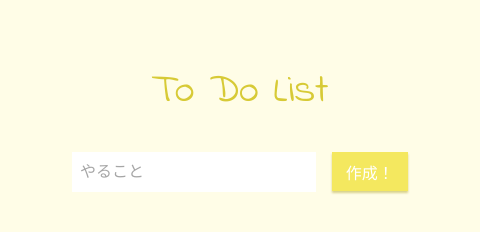
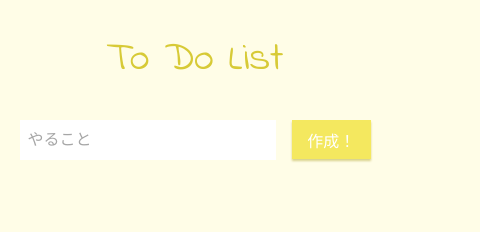
Before and after one commit to Amybunny/todolist, a plain HTML site: page index.html in a window 390 px wide. Shown: the whole page, 480 px wide, since content can reach past the window. Drawn offline with Linux system fonts and the light colour scheme.

Commit message:
コンテンツ幅修正

```diff
--- a/style.css
+++ b/style.css
@@ -122,3 +122,17 @@ span{
 .fa-trash-alt:hover{
   opacity: 1;
 }
+
+@media screen and (max-width:600px){
+  .l-contents-width{
+    width:90%;
+    margin: 0 auto;
+  }
+  .l-input-area{
+    width: 100%;
+    margin: 0 auto;
+  }
+  .l-input{
+    width: 70%;
+  }
+}
```
